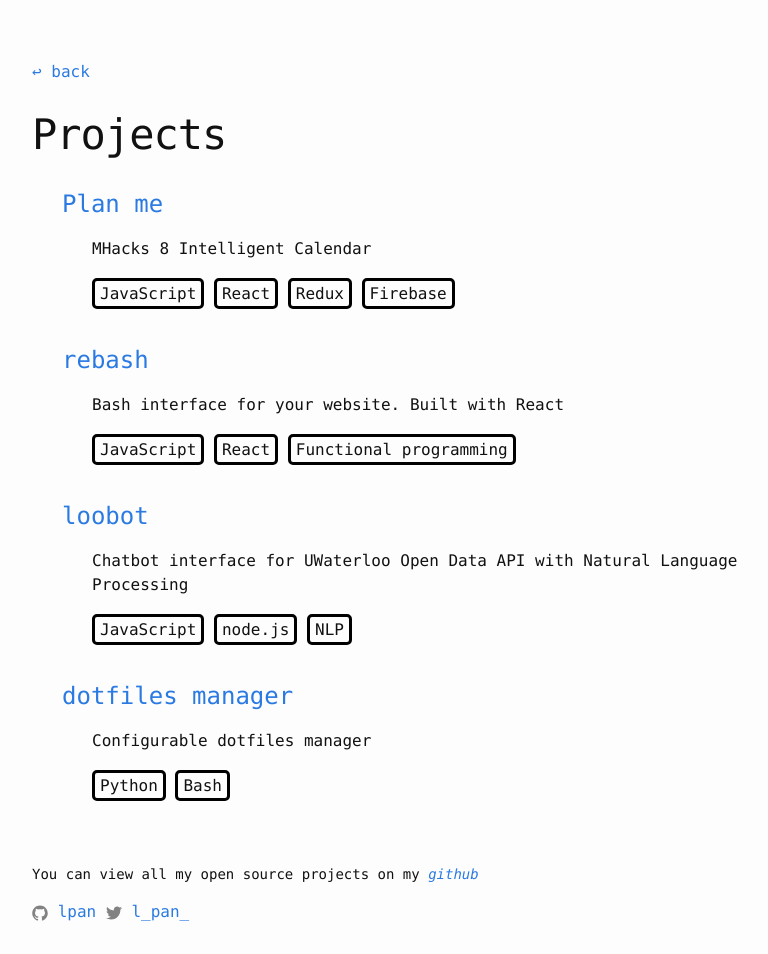
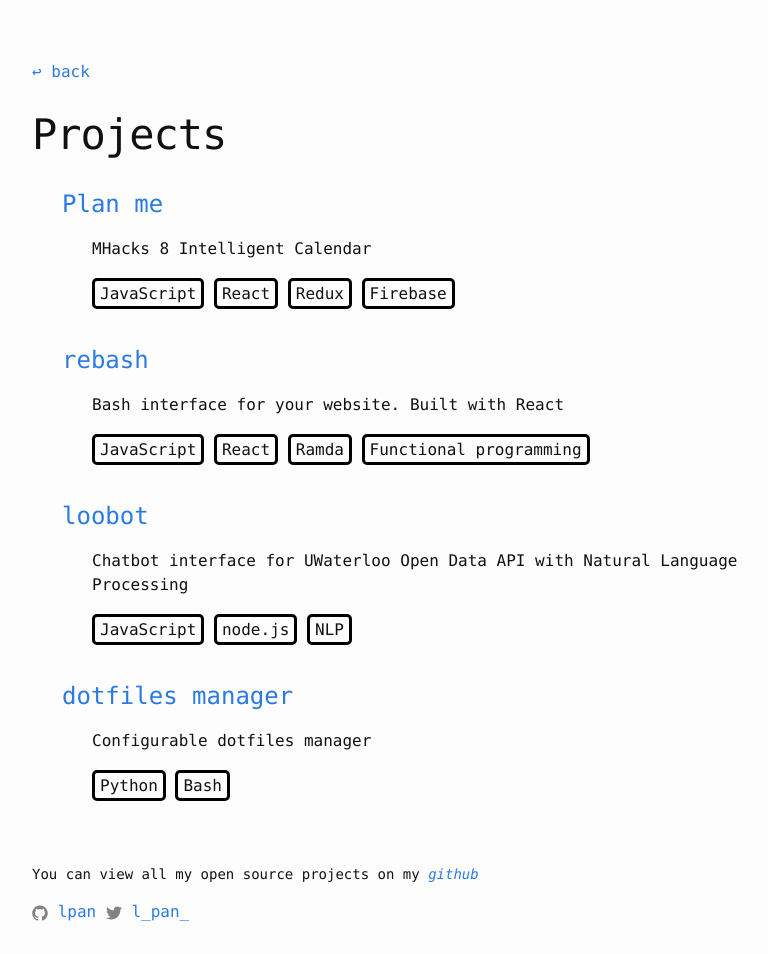
Before and after one commit to lpan/lpan.github.io, a Jekyll site: the page built from projects.html, in a window 1280 px wide. Shown: the whole page, without its empty margins (238-1006 px from the left). Built offline with Jekyll 4.4.1, drawn with Linux system fonts in a browser that asks for light colours.

Commit message:
add more tags...

```diff
--- a/_data/projects.yml
+++ b/_data/projects.yml
@@ -13,6 +13,7 @@
   tags:
     - "JavaScript"
     - "React"
+    - "Ramda"
     - "Functional programming"
 
 - name: "loobot"
```
